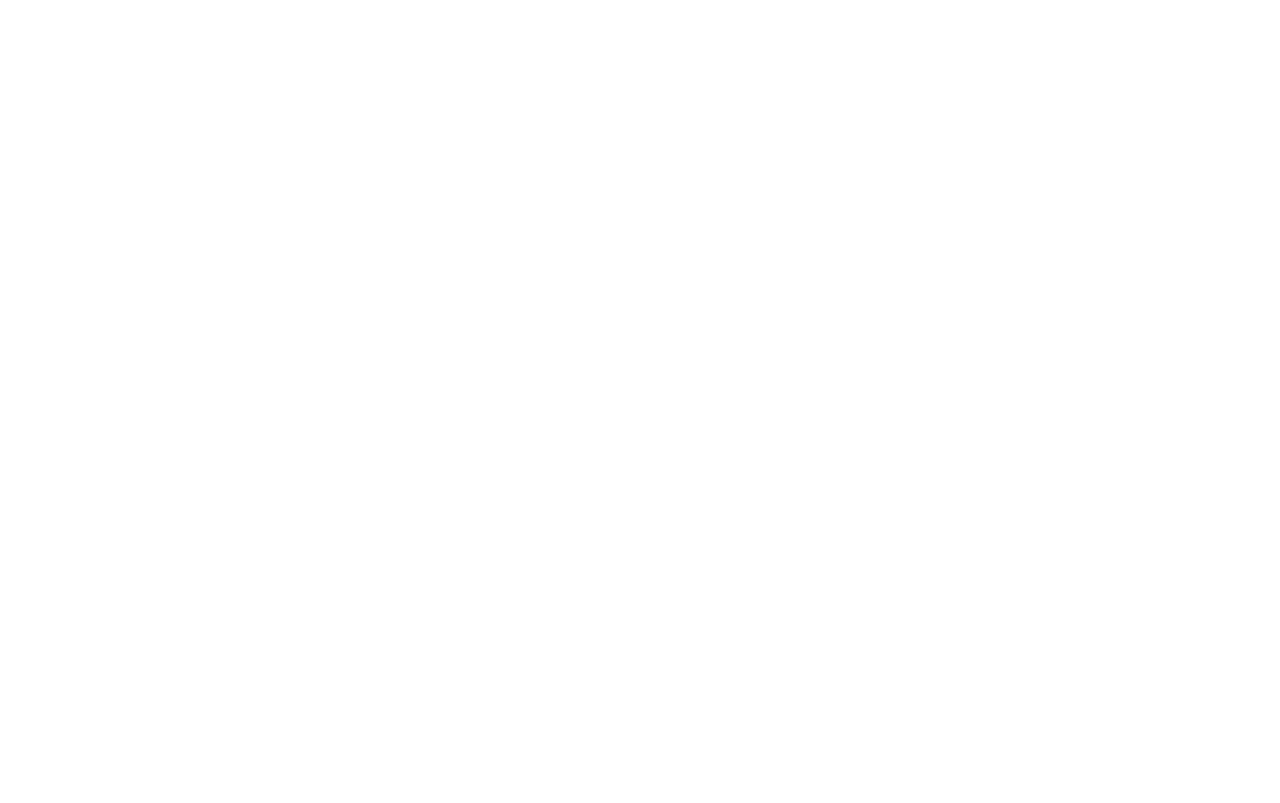
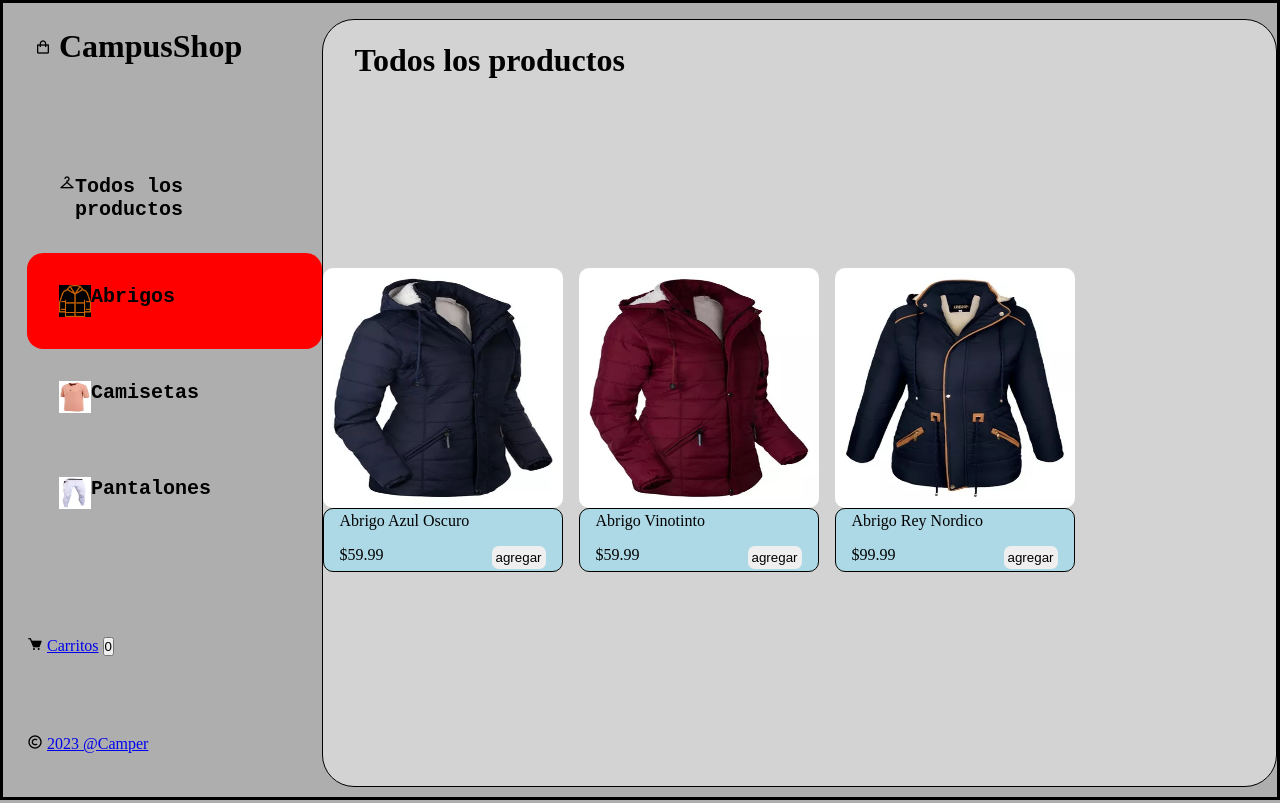
Before and after one commit to Hendricksoncala/ProyectoWeb-viejo-, a plain HTML site: page views/abrigos.html in a window 1280 px wide. Drawn offline with nearby package versions, Linux system fonts and the light colour scheme.

Commit message:
feat: :sparkles: bases del menu de abrigos completada
base del menu de abrigos completada

```diff
--- a/css/abrigos.css
+++ b/css/abrigos.css
@@ -0,0 +1,251 @@
+*{
+    margin: 0;
+    padding: 0;
+    box-sizing: border-box;
+
+}
+
+body{
+
+    border: 3px solid black;
+    background: rgba(42, 42, 42, 0.377);
+    width: 100%;
+    height: 100vh;
+    display: grid;
+    grid-template-columns: 1fr 3fr;
+    grid-template-rows: 1fr ;
+    grid-template-areas:
+    "header main"
+
+
+    ;
+
+
+}
+header{
+    width: 100%;
+    height: 100vh;
+    grid-area: header;
+    display: flex;
+    flex-direction: column;
+    justify-content: space-between;
+    padding-top: 1.5em;
+    padding-left: 1.5em;
+
+}
+.abrigo_menu{
+    background: red;
+    border-radius: 1em;
+
+}
+.copy{
+    margin-bottom: 50px;
+}
+.titulo {
+
+}
+header .titulo{
+
+    flex-direction: row;
+    display: flex;
+
+}
+header .icono {
+    display: flex;
+    flex-direction: row;
+    align-items: center;
+    padding: 0.5em;
+}
+
+header .categorias ul{
+    padding-bottom: 1em;
+}
+
+header .categorias li{
+    display: flex;
+    padding: 2em;
+
+}
+
+header .categorias li a{
+    color: black;
+    font-size: 20px ;
+    font-family: "Courier New", Courier, monospace;
+    font-weight: 900;
+}
+
+header .categorias li img{
+    width: 2em;
+    height: 2em;
+}
+.categorias a{
+    text-decoration: none;
+
+}
+.categorias .home{
+    padding-bottom: 2em;
+}
+
+
+
+
+.todos_los_productos{
+    padding-left: 2em;
+    height: 5em;
+    display: flex;
+    align-items: center;
+}
+
+header .titulo{
+
+    margin-top: 1px;
+
+    border-radius: 6px;
+}
+
+main{
+    border: 1px solid black;
+    border-radius: 2em;
+    margin-top: 1em;
+    margin-bottom: 1em;
+    background: lightgrey;
+}
+.main{
+    display: grid;
+    grid-template-columns: repeat(4, 1fr);
+
+    height: 80vh;
+    overflow: scroll;
+    gap: 1em;
+    background: lightgrey;
+}
+
+.main img{
+    width: 15em;
+    height: 15em;
+
+    display: flex;
+    flex-direction: column;
+    justify-content: center;
+    border-radius: 10px ;
+    border-bottom: 0em;
+
+
+}
+.main .container{
+    width: 15em;
+    height: 4em;
+    border: 1px solid black;
+    display: flex;
+    flex-direction: column;
+    justify-content: center;
+    border-radius: 10px;
+    background: lightblue;
+}
+.item01{
+    display: flex;
+    flex-direction: column;
+    justify-content: center;
+    align-items: center;
+
+
+}
+.container {
+    display: flex;
+
+    justify-content: end;
+
+    padding: 1em;
+    gap: 1em;
+}
+.container div{
+    display: flex;
+    justify-content: space-between;
+
+}
+.container div button{
+    border-radius: 0.5em;
+    border: 0;
+    padding: 0.3em;
+    cursor: pointer;
+}
+
+
+.item02{
+    display: flex;
+    flex-direction: column;
+    justify-content: center;
+    align-items: center;
+
+}
+
+.item03{
+    display: flex;
+    flex-direction: column;
+    justify-content: center;
+    align-items: center;
+
+}
+.item04{
+    display: flex;
+    flex-direction: column;
+    justify-content: center;
+    align-items: center;
+
+}
+.item05{
+    display: flex;
+    flex-direction: column;
+    justify-content: center;
+    align-items: center;
+
+}
+.item06{
+    display: flex;
+    flex-direction: column;
+    justify-content: center;
+    align-items: center;
+
+}
+.item07{
+    display: flex;
+    flex-direction: column;
+    justify-content: center;
+    align-items: center;
+
+}
+.item08{
+    display: flex;
+    flex-direction: column;
+    justify-content: center;
+    align-items: center;
+
+}
+.item09{
+    display: flex;
+    flex-direction: column;
+    justify-content: center;
+    align-items: center;
+
+}
+.item10{
+    display: flex;
+    flex-direction: column;
+    justify-content: center;
+    align-items: center;
+
+}
+.item11{
+    display: flex;
+    flex-direction: column;
+    justify-content: center;
+    align-items: center;
+
+}
+.item12{
+    display: flex;
+    flex-direction: column;
+    justify-content: center;
+    align-items: center;
+
+}
--- a/css/style.css
+++ b/css/style.css
@@ -2,13 +2,14 @@
     margin: 0;
     padding: 0;
     box-sizing: border-box;
-
+    font-family: "Courier New", Courier, monospace;
+    font-weight: 900;
 }
 
 body{
 
     border: 3px solid black;
-    background: rgba(42, 42, 42, 0.377);
+    background: #85a6a0;
     width: 100%;
     height: 100vh;
     display: grid;
@@ -103,7 +104,7 @@ main{
     border-radius: 2em;
     margin-top: 1em;
     margin-bottom: 1em;
-    background: lightgrey;
+    background: #0e6876;
 }
 .main{
     display: grid;
@@ -112,7 +113,7 @@ main{
     height: 80vh;
     overflow: scroll;
     gap: 1em;
-    background: lightgrey;
+    background:#0e687683;
 }
 
 .main img{
--- a/views/abrigos.html
+++ b/views/abrigos.html
@@ -3,10 +3,100 @@
 <head>
     <meta charset="UTF-8">
     <meta name="viewport" content="width=device-width, initial-scale=1.0">
-    <title>Document</title>
+    <title><Canvas>CampusShop</Canvas></title>
     <link rel="stylesheet" href="../css/abrigos.css">
+    <link rel="stylesheet" href="https://unpkg.com/boxicons@latest/css/boxicons.min.css">
+    <script src="js/main.js"></script>
 </head>
 <body>
+    <header>
+        <div class="titulo">
+            <div class="icono">
+                <i class='bx bx-shopping-bag'></i>
+            </div>
+            <h1>CampusShop</h1>
 
+        </div>
+        <nav class="categorias" id="menu">
+            <ul>
+                <li class="home">
+                    <i class='bx bx-closet'></i>
+                    <a href="index.html">Todos los productos</a>
+                </li>
+                <li class="abrigo_menu">
+                    <img src="../storage/img/abrigo.png" alt="">
+                    <a href="views/abrigos.html">Abrigos</a>
+                </li>
+                <li>
+                    <img src="../storage/img/camisa01.png" alt="">
+                    <a href="views/camisetas.html">Camisetas</a>
+                </li>
+                <li>
+                    <img src="../storage/img/pantalon01.png" alt="">
+                    <a href="views/pantalones.html">Pantalones</a>
+                </li>
+            </ul>
+        </nav>
+        <nav class="carritos" id="menu">
+            <i class='bx bxs-cart'></i>
+            <a href="views/carritos.html">Carritos</a>
+            <button id="contador">0</button>
+        </nav>
+        <nav class="copy" id="menu">
+            <i class='bx bx-copyright'></i>
+            <a href="#">2023 @Camper</a>
+        </nav>
+        </div>
+
+
+
+    </header>
+
+    <main>
+        <div class="todos_los_productos">
+            <h1>Todos los productos</h1>
+
+        </div>
+        <div class="main">
+            <div class="item01">
+                <img src="../storage/img/abrigo01.png">
+                <div class="container">
+                    <p>Abrigo Azul Oscuro</p>
+                    <div>
+                        $59.99
+                        <button>agregar</button>
+
+                    </div>
+                </div>
+            </div>
+            <div class="item02">
+                <img src="../storage/img/abrigo02.png">
+                <div class="container">
+                    <p>Abrigo Vinotinto</p>
+                    <div>
+                        $59.99
+                        <button>agregar</button>
+
+                    </div>
+                </div>
+            </div>
+            <div class="item03">
+                <img src="../storage/img/abrigo03.png">
+                <div class="container">
+                    <p>Abrigo Rey Nordico</p>
+                    <div>
+                        $99.99
+                        <button>agregar</button>
+
+                    </div>
+                </div>
+            </div>
+
+
+
+                    </div>
+                </div>
+            </div>
+    </main>
 </body>
 </html>
```
